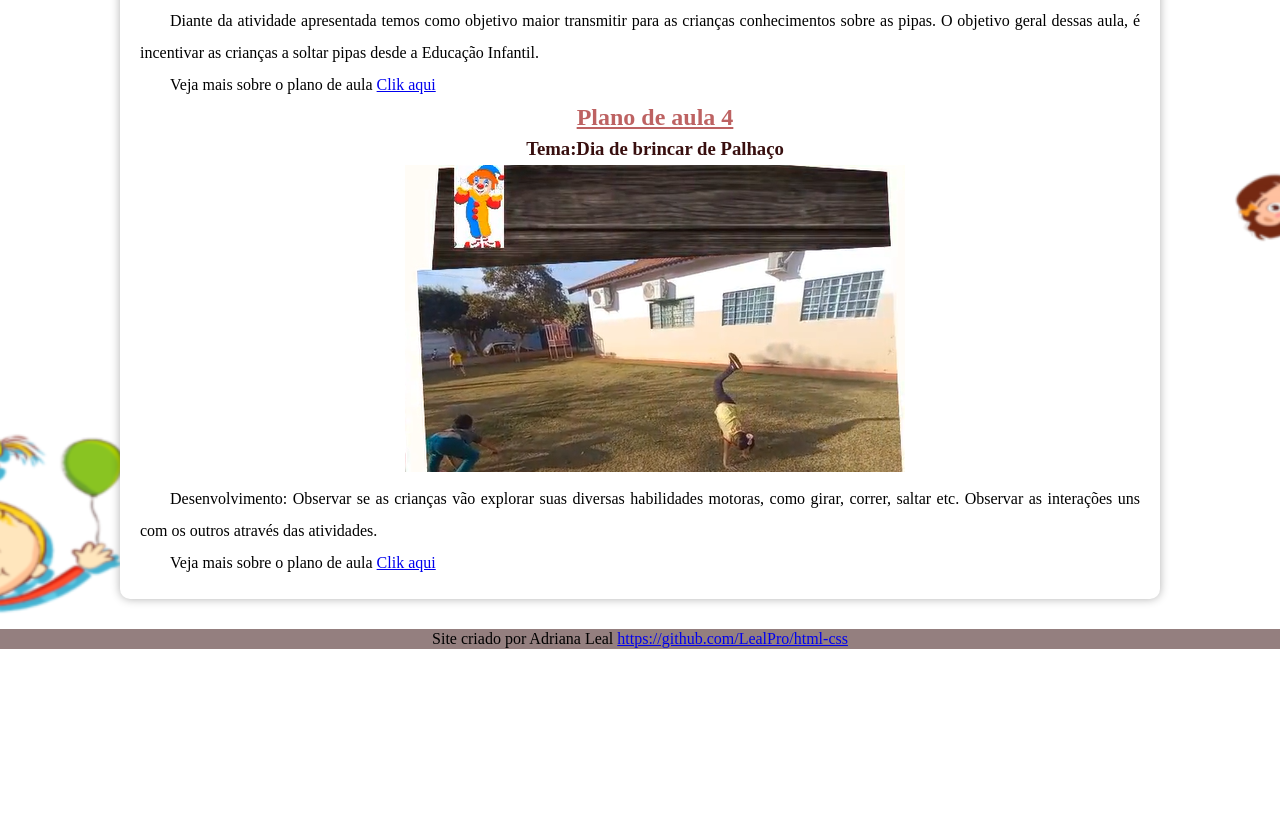
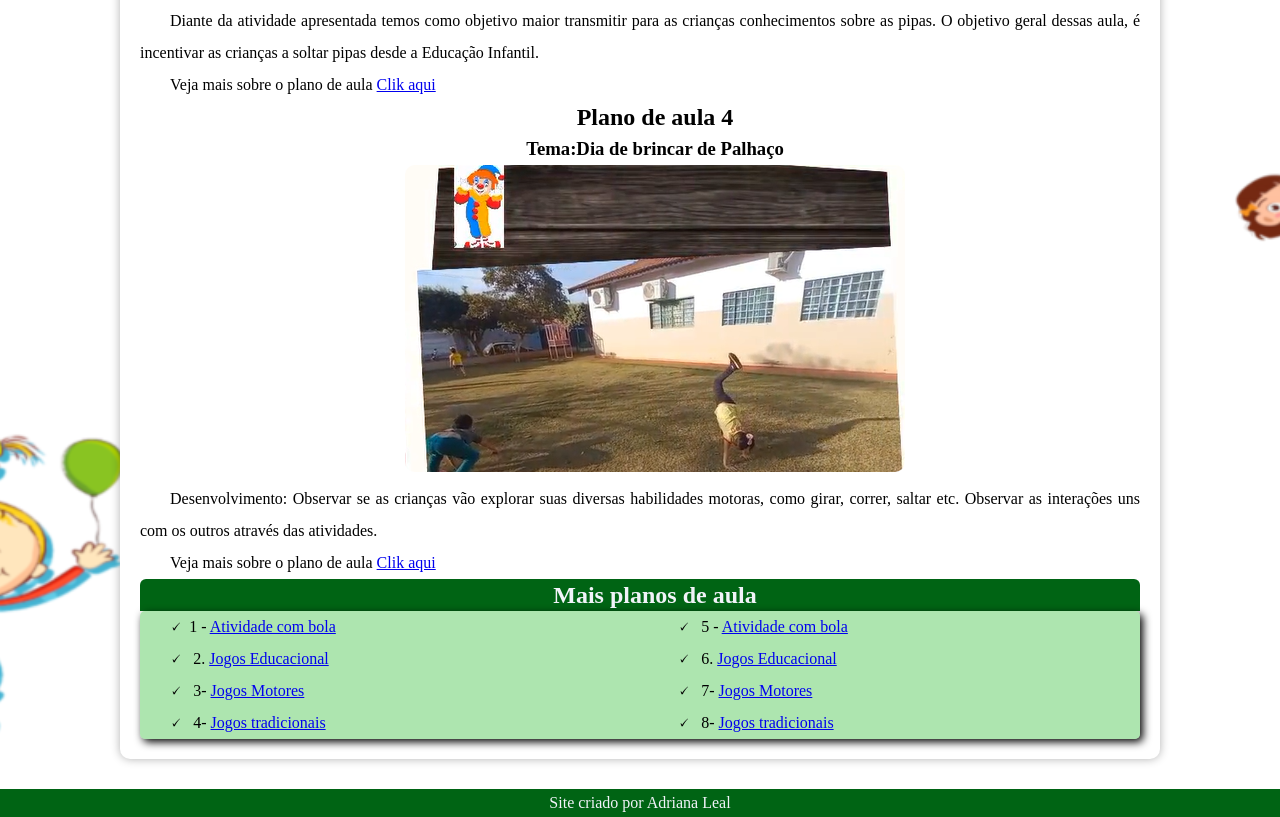
Before and after one commit to LealPro/projetos3, a plain HTML site: page index.html in a window 1280 px wide. Shown: the part 1471-2288 px from the top of the page. Before the commit the page ends 2120 px from the top, so only its background shows below. Drawn offline with Linux system fonts and the light colour scheme.

Commit message:
Atualizar

```diff
--- a/index.html
+++ b/index.html
@@ -12,7 +12,7 @@
         text-align: justify;
 
     }
-            body{
+        body{
                 background-image: Linear-gradient(to right,#F1F3F9,#009929);
                 height:40vh;
                 background-image: url('7.png');
@@ -24,7 +24,7 @@
                 }
 
         header{
-            background-color: #006414;
+            background-color: #5ccb603f;
             min-height: 150px;
             padding-bottom:0px;
             padding-top:5px;
@@ -32,7 +32,7 @@
        }
 
         header h1{
-            color:#5ccb5f;
+            color:black
             font-family: Verdana, Geneva, Tahoma, sans-serif;
             font-size:4em;
             font-weight: normal;
@@ -52,12 +52,10 @@
          }
          header p img {
            padding-inline: 5px;
-
-
          }
 
         nav{
-         background-color:#380f0f;
+         background-color:#006414;
          padding:5px;
          padding-bottom:5px;
          box-shadow: 0px 7px 9px black;
@@ -78,12 +76,12 @@
         }
 
        h2{
-        color: rgba(151, 7, 7, 0.63);
+        color:black;
         text-align:center;
        }
 
        h3{
-            color: #380f0f;
+            color:black;
             text-align:center;
         }
 
@@ -103,6 +101,7 @@
 
         }
 
+
         div{
             display: flex;
             justify-content:center;
@@ -111,12 +110,61 @@
         }
         footer{
            text-align: center;
-           background-color:#380f0f88;
+           color: #F1F3F9;
+           background-color:#006414;
            padding:1px;
-           font-size:0,3em;
+           font-size:0,8em;
            margin: 0px 0px 0px 0px;
+           padding:5px;
 
         }
+
+
+footer a{
+    color:white;
+    font-weight: bolder;
+    text-decoration: none;
+
+}
+
+footer a:hover{
+    text-decoration: underline;
+
+}
+aside{
+    background-color:#5ccb6080;
+    padding:0px;
+    border-radius:5px;
+    box-shadow: 3px 3px 8px black;
+}
+
+aside > h3{
+    background-color:var(--cor4);
+    color:white;
+    padding: 10px;
+    margin: -5px -5px 0px - 5px;
+    border-radius: 6px 6px 0px 0px;
+
+ }
+
+ aside > ul{
+    list-style-type:'\1F5F8\00A0\00A0';
+    list-style-position: inside;
+    columns: 2;
+
+ }
+h4{
+   background-color: #006414;
+   color: #F1F3F9;
+   text-align: center;
+   font-size: 1.5em;
+   margin: -5px -5px 0px - 5px;
+   border-radius: 6px 6px 0px 0px;
+
+}
+img{
+    border-radius: 10px 10px 10px 10px;
+}
 
     </style>
 
@@ -146,7 +194,7 @@
     <main>
         <article>
 
-    <h2 ><u> Plano de aula 1</u></h2>
+    <h2 > Plano de aula 1</h2>
     <h3 > Tema:Pneu</h3>
     <div>
             <picture>
@@ -159,7 +207,7 @@
     <P>Veja mais sobre o plano de aula <a href="file:///C:/Users/WX%20UserPrime/OneDrive/Documents/estudos/projetos3/index.1.html" rel="next" target="_self">Clik aqui </a>
     </P>
 
-    <h2><u> Plano de aula 2 </u></h2>
+    <h2> Plano de aula 2 </h2>
     <h3> Tema: Brincadeira do Céu</h3 >
     <div>
         <picture>
@@ -172,7 +220,7 @@
     <p> Veja mais sobre o plano de aula <a href="file:///C:/Users/WX%20UserPrime/OneDrive/Documents/estudos/projetos3/index.2.html" rel="next" target="_self">Clik aqui </a>
     </p>
 
-    <h2><u>Plano de aula 3</u></h2>
+    <h2>Plano de aula 3</h2>
     <h3> Tema:Brincadeiras de Pipas &#x1FA81;</h3 >
     <div>
         <picture>
@@ -184,7 +232,7 @@
     <p>Diante da atividade apresentada temos como objetivo maior transmitir para as crianças conhecimentos sobre as pipas. O objetivo geral dessas aula, é incentivar as crianças a soltar pipas desde a Educação Infantil.</P>
     <P>Veja mais sobre o plano de aula <a href="file:///C:/Users/WX%20UserPrime/OneDrive/Documents/estudos/projetos3/index.3.html" rel="next" target="_self">Clik aqui </a> </P>
 
-    <h2 ><u>Plano de aula 4</u></h2>
+    <h2 >Plano de aula 4</h2>
     <h3 > Tema:Dia de brincar de Palhaço</h3 >
     <div>
         <picture>
@@ -197,9 +245,26 @@
     <P>Veja mais sobre o plano de aula <a href="file:///C:/Users/WX%20UserPrime/OneDrive/Documents/estudos/projetos3/index.4.html" rel="next" target="_self">Clik aqui </a>
     </P>
 
+    <h4>Mais planos de aula</h4>
+
+    <aside>
+        <ul>
+            <li>1 - <a href="#">Atividade com bola</a></li>
+            <li> 2. <a href="#">Jogos Educacional</a></li>
+            <li> 3- <a href="#"> Jogos Motores</a></li>
+            <li> 4- <a href="#">Jogos tradicionais</a></li>
+            <li> 5 - <a href="#">Atividade com bola</a></li>
+            <li> 6. <a href="#">Jogos Educacional</a></li>
+            <li> 7- <a href="#"> Jogos Motores</a></li>
+            <li> 8- <a href="#">Jogos tradicionais</a></li>
+
+        </ul>
+    </aside>
+
 </article>
 
+
 </main>
-<footer> Site criado por Adriana Leal <a href="https://github.com/LealPro/html-css">https://github.com/LealPro/html-css</a></footer>
+<footer> Site criado por Adriana Leal </a></footer>
     </body>
 </html>
```
Also changed, not shown: #style.CSS (added).
